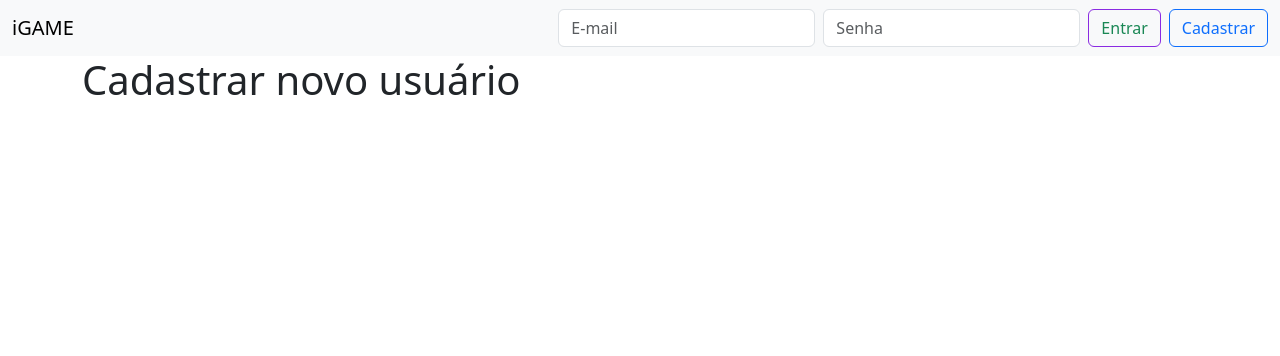
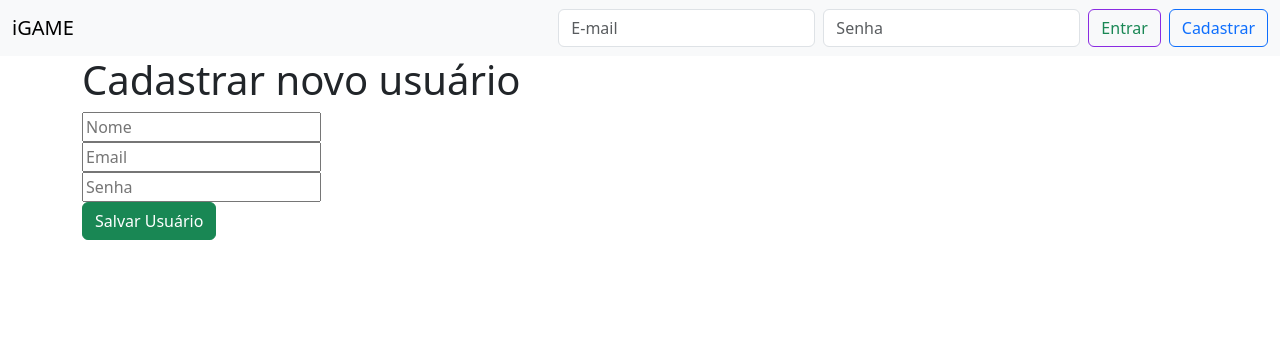
Before and after one commit to isabellecristinav/projeto, a PHP site: page /novo-usuario.php in a window 1280 px wide. Shown: the top 356 px of the page. Run offline with PHP 8.4, Linux system fonts and the light colour scheme.

Commit message:
atualização do site

```diff
--- a/novo-usuario.php
+++ b/novo-usuario.php
@@ -8,5 +8,14 @@ include "menu.php";
             <h1>Cadastrar novo usuário</h1>
         </div>
     </div>
-
+    <div class="row">
+        <div class="col">
+            <form method="post" action="salvar-usuario.php">
+                <input name="nome" required placeholder="Nome"><br>
+                <input type="email" name="email" required placeholder="Email"><br>
+                <input type="password" name="senha" required placeholder="Senha"><br>
+                <button type="submit" class="btn btn-success">Salvar Usuário</button>
+            </form>
+        </div>
+    </div>
 </div>
```
Also changed, not shown: conexao.php (added, +8 -0 lines), index.php (+1 -6 lines), login.php (+1 -6 lines), salvar-usuario.php (added, +14 -0 lines).
